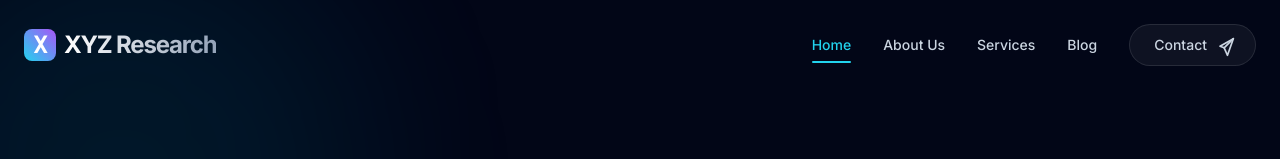
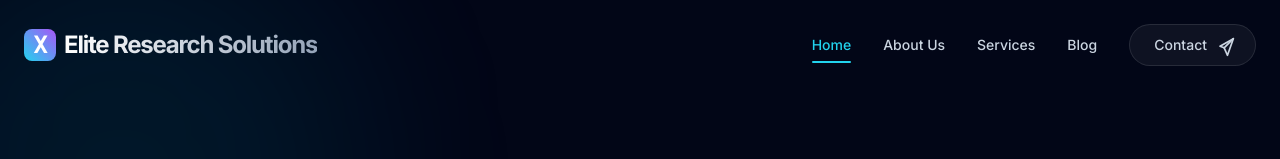
Before and after one commit to jakeshpk/Jerin-Website, a plain HTML site: page index.html in a window 1280 px wide. Shown: the top 159 px of the page. Drawn offline with nearby package versions, Linux system fonts and the light colour scheme.

Commit message:
Update index.html

```diff
--- a/index.html
+++ b/index.html
@@ -3,7 +3,7 @@
 <head>
     <meta charset="UTF-8">
     <meta name="viewport" content="width=device-width, initial-scale=1.0">
-    <title>XYZ Research | Academic Research & PhD Support</title>
+    <title>Elite Research Solutions | Academic Research & PhD Support</title>
     <!-- Load Tailwind CSS from CDN -->
     <script src="https://cdn.tailwindcss.com"></script>
     <!-- Use Inter font family -->
@@ -300,7 +300,7 @@
                 <!-- Quick Overview Cards Section -->
                 <section class="py-20 px-6 bg-slate-900/20 border-t border-b border-white/5">
                     <div class="max-w-7xl mx-auto">
-                        <h2 class="text-3xl font-bold text-center mb-12">Why Choose XYZ Research?</h2>
+                        <h2 class="text-3xl font-bold text-center mb-12">Why ChooseElite Research Solutions?</h2>
                         <div class="grid sm:grid-cols-2 lg:grid-cols-4 gap-6">
                             ${overviewCards.map((card, index) => `
                                 <button
@@ -505,7 +505,7 @@
                 <section class="py-24 px-6 relative z-10 bg-slate-950 min-h-screen">
                     <div class="max-w-7xl mx-auto pt-16">
                         <div class="mb-16 text-center">
-                            <h2 class="text-4xl md:text-5xl font-bold mb-4 text-white">About Firm XYZ: Excellence in Academia</h2>
+                            <h2 class="text-4xl md:text-5xl font-bold mb-4 text-white">About Firm Elite Research Solutions: Excellence in Academia</h2>
                             <p class="text-slate-400 max-w-2xl mx-auto">Our commitment is to elevate the quality of global academic output through specialist guidance and integrity.</p>
                         </div>
 
@@ -662,7 +662,7 @@
                             <div class="w-8 h-8 bg-gradient-to-tr from-cyan-400 to-purple-500 rounded-lg flex items-center justify-center">
                                 <span class="text-white font-mono">X</span>
                             </div>
-                            <span class="text-transparent bg-clip-text bg-gradient-to-r from-white to-slate-400">XYZ Research</span>
+                            <span class="text-transparent bg-clip-text bg-gradient-to-r from-white to-slate-400">Elite Research Solutions</span>
                         </button>
 
                         <!-- Desktop Menu -->
@@ -733,7 +733,7 @@
             const html = `
                 <footer class="border-t border-white/5 py-12 px-6 bg-slate-950 text-slate-500 text-sm">
                     <div class="max-w-7xl mx-auto flex flex-col md:flex-row justify-between items-center gap-6">
-                        <p>© 2025 XYZ Research. All rights reserved. <span class="hidden sm:inline">| Expert Academic Research Support</span></p>
+                        <p>© 2025 Elite Research Solutions. All rights reserved. <span class="hidden sm:inline">| Expert Academic Research Support</span></p>
                         <div class="flex gap-6">
                             <a href="#" class="hover:text-cyan-400 transition-colors">Privacy Policy</a>
                             <a href="#" class="hover:text-cyan-400 transition-colors">Terms of Service</a>
```
